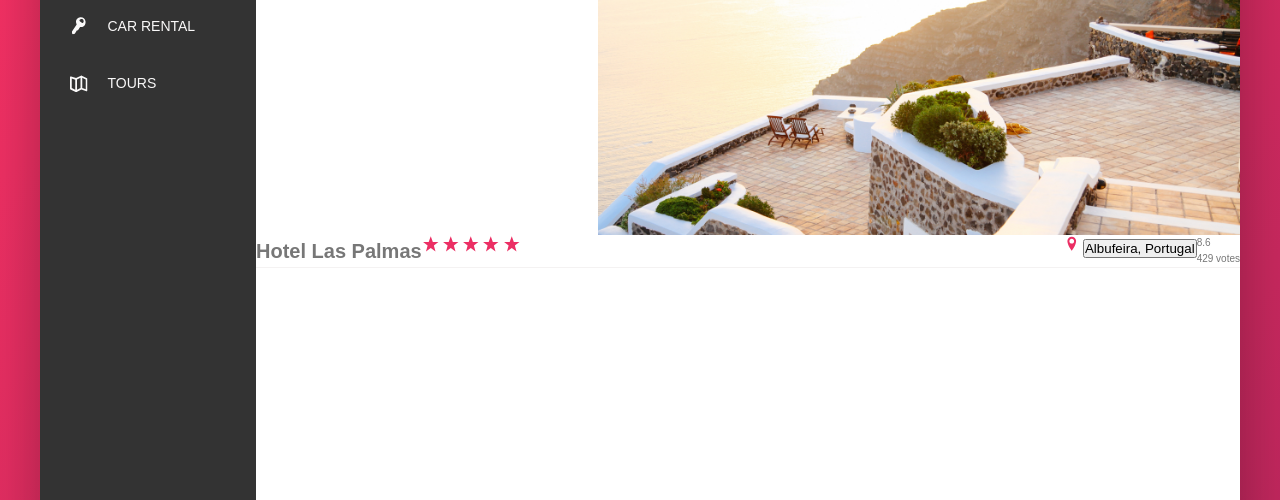
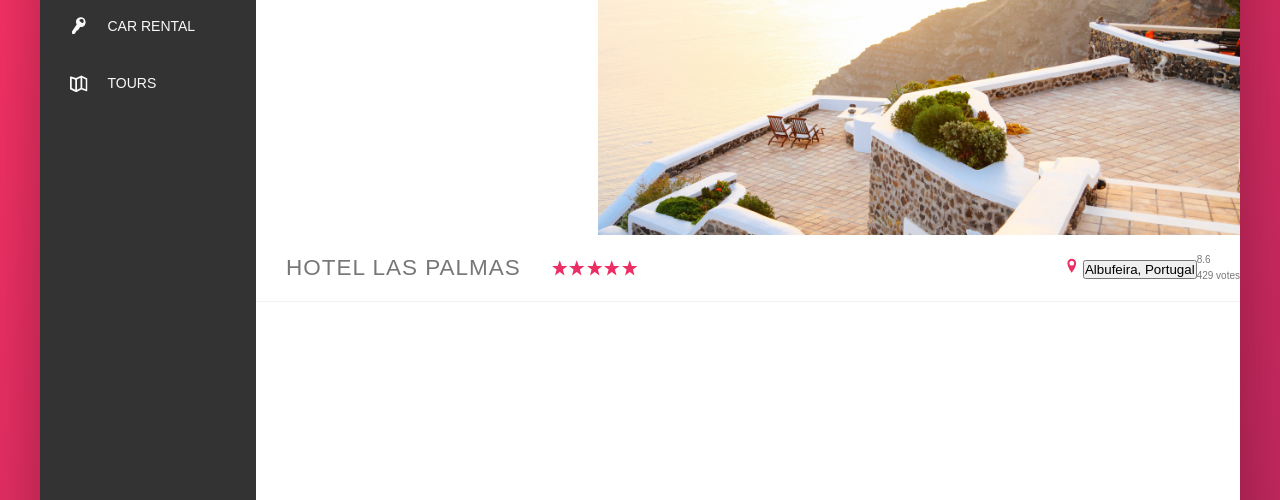
Before and after one commit to KSamra/css-practice-2, a website: page index.html in a window 1280 px wide. Shown: the part 300-800 px from the top of the page. Drawn offline with Linux system fonts and the light colour scheme.

Commit message:
vertically centered hotel overview heading

```diff
--- a/sass/_components.scss
+++ b/sass/_components.scss
@@ -229,14 +229,20 @@
 
 .overview {
   display: flex;
+  align-items: center;
   border-bottom: 1px solid var(--color-grey-light-2);
 
   &__heading {
-
+    font-size: 2.25rem;
+    font-weight: 300;
+    text-transform: uppercase;
+    letter-spacing: 1px;
+    padding: 1.5rem 3rem;
   }
 
   &__stars {
     margin-right: auto;
+    display: flex;
   }
 
   &__icon-star,
```
Also changed, not shown: css/style.css.
